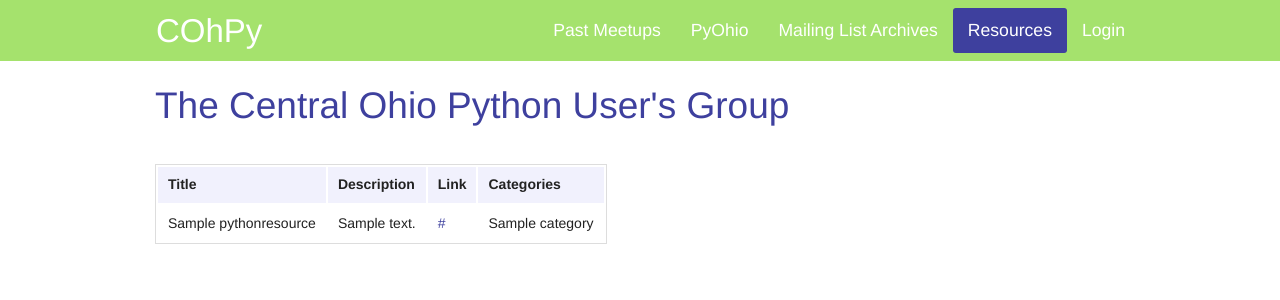
After one commit to cohpy/cohpy.org, a Django app: page /resources/ in a window 1280 px wide. The commit adds this page. Shown: the top 300 px of the page. Run offline with Django 3.2, Linux system fonts and the light colour scheme; tables that the repository leaves empty hold one stand-in row (values such as "Sample post").

Commit message:
Adds resources table

```diff
--- a/cohpy/config/urls.py
+++ b/cohpy/config/urls.py
@@ -22,5 +22,6 @@ from meetups import views
 urlpatterns = patterns('',
     url(r'^$', views.home_page, name='home'),
     url(r'^meetups/', include('meetups.urls')),
+    url(r'^resources/', include('python_resources.urls')),
     url(r'^admin/', include(admin.site.urls)),
 )
--- a/cohpy/python_resources/models.py
+++ b/cohpy/python_resources/models.py
@@ -1,6 +1,6 @@
 from django.db import models
 
-
+import pdb
 class Category(models.Model):
     name = models.CharField(max_length=64)
 
@@ -24,3 +24,12 @@ class PythonResource(models.Model):
 
     class Meta:
         ordering = ('title',)
+
+
+    def comma_separated_categories(self):
+        category_list = []
+        categories = Category.objects.filter(pythonresource__pk=self.id)
+        # pdb.set_trace()
+        for category in categories:
+            category_list.append(category.name)
+        return ', '.join(category_list)
--- /dev/null
+++ b/cohpy/python_resources/templates/python_resources/index.html
@@ -0,0 +1,44 @@
+{% extends 'site_base.html' %}
+
+{% block title%}Resources{% endblock %}
+
+{% block resources_active %}class="active"{% endblock %}
+
+
+{% block content %}
+  <div class="row">
+    <div class="small-12 columns">
+      <h2 class="site-title">The Central Ohio Python User's Group</h2>
+    </div>
+  </div>
+  <div class="row">
+    <div class="small-12 columns">
+
+
+
+        <table>
+          <thead>
+            <tr>
+              <th>Title</th>
+              <th>Description</th>
+              <th>Link</th>
+              <th>Categories</th>
+            </tr>
+          </thead>
+          <tbody>{% for resource in resources %}
+            <tr>
+              <td>{{ resource.title }}</td>
+              <td>{{ resource.description }}</td>
+              <td><a href="{{ resource.link }}">{{ resource.link }}</a></td>
+              <td>
+                  {{ resource.comma_separated_categories }}
+              </td>
+            </tr>{% endfor %}
+          </tbody>
+        </table>
+
+
+
+    </div>
+  </div>
+{% endblock %}
--- /dev/null
+++ b/cohpy/python_resources/urls.py
@@ -0,0 +1,7 @@
+from django.conf.urls import patterns, url
+
+from python_resources import views
+
+urlpatterns = patterns('',
+    url(r'^$', views.index, name='index'),
+)
--- a/cohpy/python_resources/views.py
+++ b/cohpy/python_resources/views.py
@@ -1,3 +1,10 @@
 from django.shortcuts import render
 
-# Create your views here.
+from .models import PythonResource, Category
+
+
+def index(request):
+    python_resources = PythonResource.objects.all()
+    return render(request, 'python_resources/index.html', {
+        'resources': python_resources,
+    })
--- a/cohpy/static/css/style.css
+++ b/cohpy/static/css/style.css
@@ -6,13 +6,17 @@ h2.site-title {
   margin-bottom: 2rem;
 }
 
-p a {
+a {
   color: #3E409E;
 }
 
-p a:hover {
+a:hover {
   color: #3E409E;
   text-decoration: underline;
+}
+
+nav a:hover {
+  text-decoration: none;
 }
 
 .contain-to-grid, .top-bar {
@@ -92,6 +96,13 @@ body {
   background: #E2F7CE;
 }
 
+table thead {
+    background: #F1F1Fd;
+}
+
+table tr:nth-of-type(even) {
+    background: #F7E8CE;
+}
 
 @media only screen and (min-width: 58.75em) {
   .top-bar-section li.active:not(.has-form) a:not(.button) {
--- a/cohpy/templates/site_base.html
+++ b/cohpy/templates/site_base.html
@@ -27,7 +27,7 @@
             <li {% block past_meetups_active %}{% endblock %}><a href="/meetups">Past Meetups</a></li>
             <li><a href="http://www.pyohio.org/">PyOhio</a></li>
             <li><a href="https://mail.python.org/pipermail/centraloh/">Mailing List Archives</a></li>
-            <li {% block resources_active %}{% endblock %}><a href="/">Resources</a></li>
+            <li {% block resources_active %}{% endblock %}><a href="/resources">Resources</a></li>
             <li><a href="/admin">Login</a></li>
           </ul>
         </section>
```
